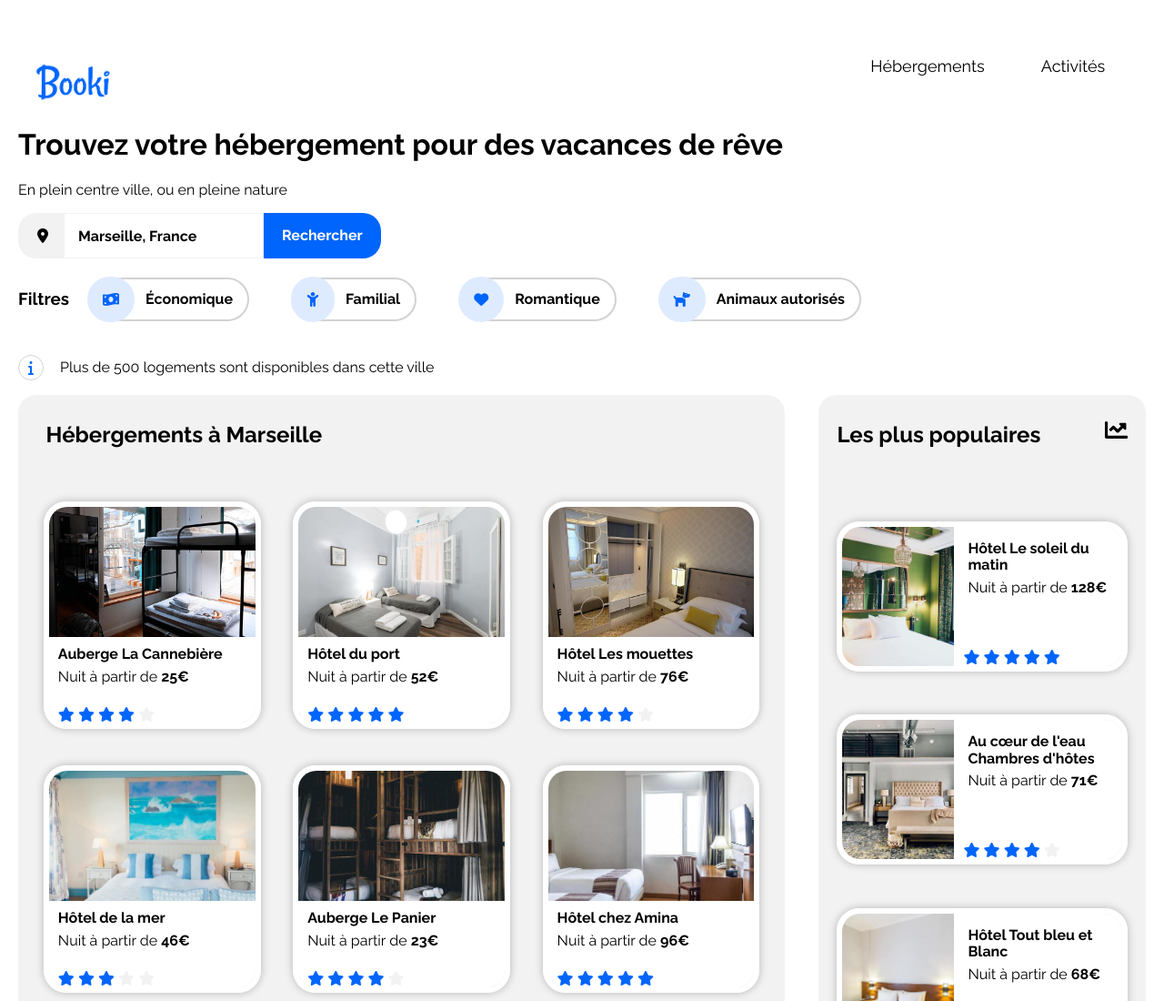
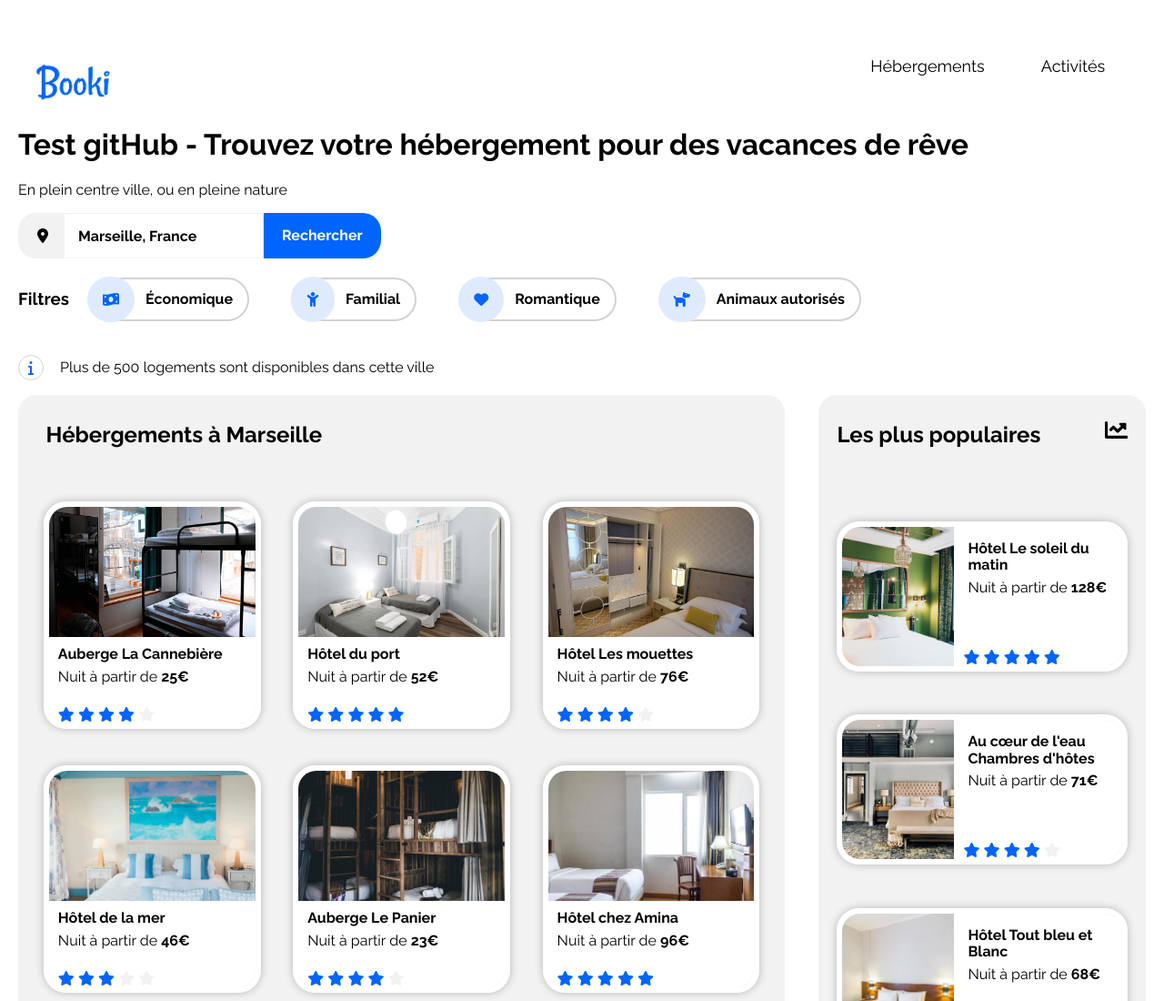
Before and after one commit to Rodolpheanger/P2_anger_rodolphe, a plain HTML site: page index.html in a window 1280 px wide. Shown: the top 1100 px of the page at 91% size. Drawn offline with Linux system fonts and the light colour scheme.

Commit message:
Test pour github

```diff
--- a/index.html
+++ b/index.html
@@ -46,7 +46,7 @@
         <!-- ********************************************** Main ************************************** -->
 
         <main>
-            <h1>Trouvez votre hébergement pour des vacances de rêve</h1>
+            <h1>Test gitHub - Trouvez votre hébergement pour des vacances de rêve</h1>
             <p>En plein centre ville, ou en pleine nature</p>
 
             <!-- Barre de recherche -->
```
